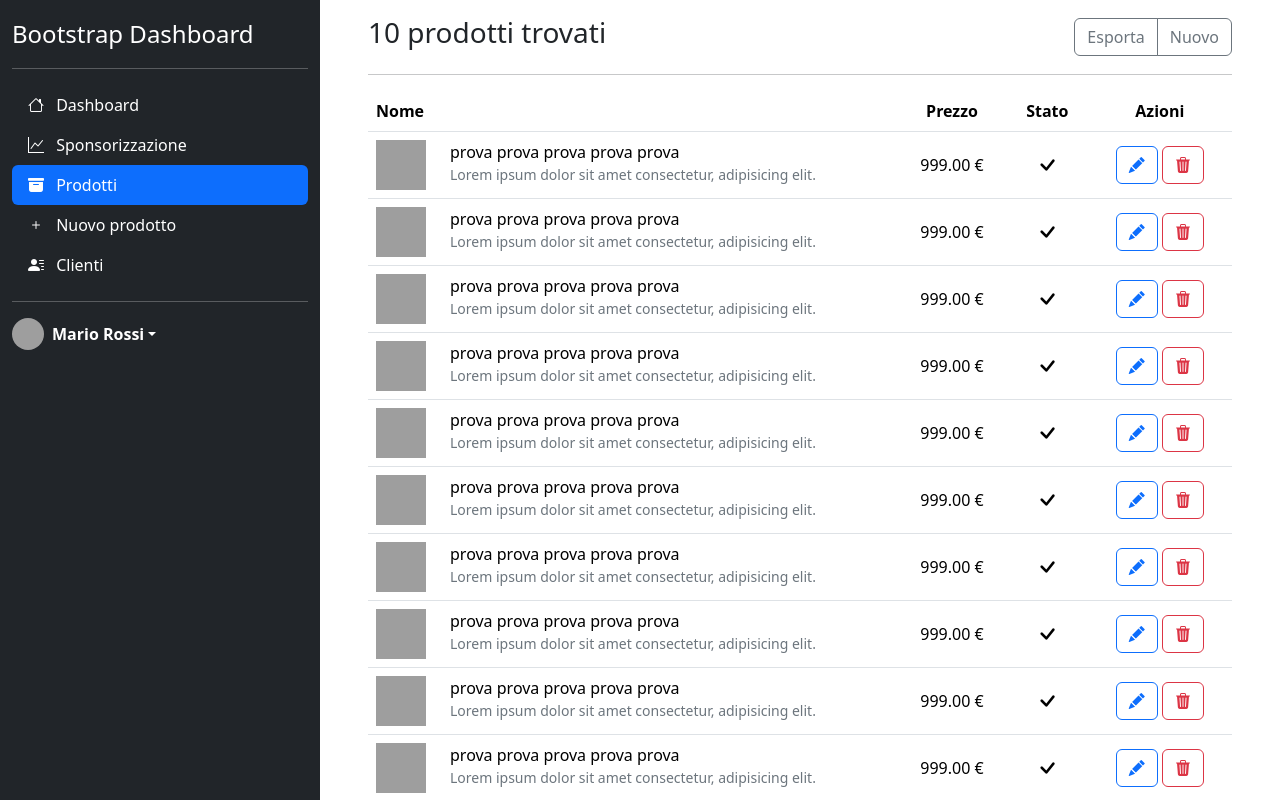
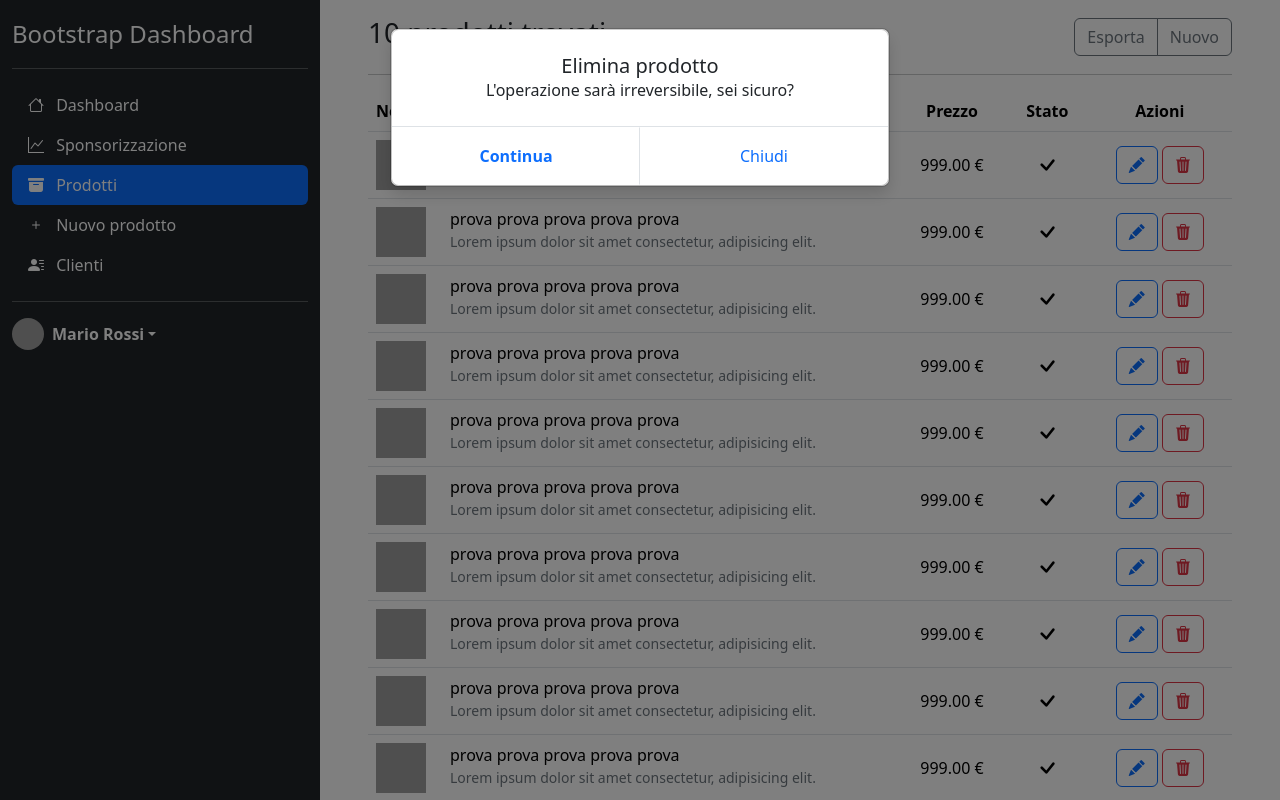
Before and after one commit to LucaElisio/html-css-bootstrap-dashboard, a plain HTML site: page index.html in a window 1280 px wide. Both pictures are taken after a click on the button 1182 px from the left and 164 px from the top of the page. Drawn offline with nearby package versions, Linux system fonts and the light colour scheme; grey boxes are pictures that could not be loaded.

Commit message:
feat: modal to trash button (bonus)

```diff
--- a/index.html
+++ b/index.html
@@ -153,8 +153,8 @@
                             <td class="text-center">
                                 <button type="button" class="btn btn-outline-primary"><i
                                         class="bi bi-pencil-fill"></i></button>
-                                <button type="button" class="btn btn-outline-danger"><i
-                                        class="bi bi-trash3-fill"></i></button>
+                                <button type="button" class="btn btn-outline-danger" data-bs-target="#trash-modal"
+                                    data-bs-toggle="modal"><i class="bi bi-trash3-fill"></i></button>
                             </td>
                         </tr>
                         <tr>
@@ -173,8 +173,8 @@
                             <td class="text-center">
                                 <button type="button" class="btn btn-outline-primary"><i
                                         class="bi bi-pencil-fill"></i></button>
-                                <button type="button" class="btn btn-outline-danger"><i
-                                        class="bi bi-trash3-fill"></i></button>
+                                <button type="button" class="btn btn-outline-danger" data-bs-target="#trash-modal"
+                                    data-bs-toggle="modal"><i class="bi bi-trash3-fill"></i></button>
                             </td>
                         </tr>
                         <tr>
@@ -193,8 +193,8 @@
                             <td class="text-center">
                                 <button type="button" class="btn btn-outline-primary"><i
                                         class="bi bi-pencil-fill"></i></button>
-                                <button type="button" class="btn btn-outline-danger"><i
-                                        class="bi bi-trash3-fill"></i></button>
+                                <button type="button" class="btn btn-outline-danger" data-bs-target="#trash-modal"
+                                    data-bs-toggle="modal"><i class="bi bi-trash3-fill"></i></button>
                             </td>
                         </tr>
                         <tr>
@@ -213,8 +213,8 @@
                             <td class="text-center">
                                 <button type="button" class="btn btn-outline-primary"><i
                                         class="bi bi-pencil-fill"></i></button>
-                                <button type="button" class="btn btn-outline-danger"><i
-                                        class="bi bi-trash3-fill"></i></button>
+                                <button type="button" class="btn btn-outline-danger" data-bs-target="#trash-modal"
+                                    data-bs-toggle="modal"><i class="bi bi-trash3-fill"></i></button>
                             </td>
                         </tr>
                         <tr>
@@ -233,8 +233,8 @@
                             <td class="text-center">
                                 <button type="button" class="btn btn-outline-primary"><i
                                         class="bi bi-pencil-fill"></i></button>
-                                <button type="button" class="btn btn-outline-danger"><i
-                                        class="bi bi-trash3-fill"></i></button>
+                                <button type="button" class="btn btn-outline-danger" data-bs-target="#trash-modal"
+                                    data-bs-toggle="modal"><i class="bi bi-trash3-fill"></i></button>
                             </td>
                         </tr>
                         <tr>
@@ -253,8 +253,8 @@
                             <td class="text-center">
                                 <button type="button" class="btn btn-outline-primary"><i
                                         class="bi bi-pencil-fill"></i></button>
-                                <button type="button" class="btn btn-outline-danger"><i
-                                        class="bi bi-trash3-fill"></i></button>
+                                <button type="button" class="btn btn-outline-danger" data-bs-target="#trash-modal"
+                                    data-bs-toggle="modal"><i class="bi bi-trash3-fill"></i></button>
                             </td>
                         </tr>
                         <tr>
@@ -273,8 +273,8 @@
                             <td class="text-center">
                                 <button type="button" class="btn btn-outline-primary"><i
                                         class="bi bi-pencil-fill"></i></button>
-                                <button type="button" class="btn btn-outline-danger"><i
-                                        class="bi bi-trash3-fill"></i></button>
+                                <button type="button" class="btn btn-outline-danger" data-bs-target="#trash-modal"
+                                    data-bs-toggle="modal"><i class="bi bi-trash3-fill"></i></button>
                             </td>
                         </tr>
                         <tr>
@@ -293,8 +293,8 @@
                             <td class="text-center">
                                 <button type="button" class="btn btn-outline-primary"><i
                                         class="bi bi-pencil-fill"></i></button>
-                                <button type="button" class="btn btn-outline-danger"><i
-                                        class="bi bi-trash3-fill"></i></button>
+                                <button type="button" class="btn btn-outline-danger" data-bs-target="#trash-modal"
+                                    data-bs-toggle="modal"><i class="bi bi-trash3-fill"></i></button>
                             </td>
                         </tr>
                         <tr>
@@ -313,8 +313,8 @@
                             <td class="text-center">
                                 <button type="button" class="btn btn-outline-primary"><i
                                         class="bi bi-pencil-fill"></i></button>
-                                <button type="button" class="btn btn-outline-danger"><i
-                                        class="bi bi-trash3-fill"></i></button>
+                                <button type="button" class="btn btn-outline-danger" data-bs-target="#trash-modal"
+                                    data-bs-toggle="modal"><i class="bi bi-trash3-fill"></i></button>
                             </td>
                         </tr>
                         <tr>
@@ -333,8 +333,8 @@
                             <td class="text-center">
                                 <button type="button" class="btn btn-outline-primary"><i
                                         class="bi bi-pencil-fill"></i></button>
-                                <button type="button" class="btn btn-outline-danger"><i
-                                        class="bi bi-trash3-fill"></i></button>
+                                <button type="button" class="btn btn-outline-danger" data-bs-target="#trash-modal"
+                                    data-bs-toggle="modal"><i class="bi bi-trash3-fill"></i></button>
                             </td>
                         </tr>
                         <tr>
@@ -353,8 +353,8 @@
                             <td class="text-center">
                                 <button type="button" class="btn btn-outline-primary"><i
                                         class="bi bi-pencil-fill"></i></button>
-                                <button type="button" class="btn btn-outline-danger"><i
-                                        class="bi bi-trash3-fill"></i></button>
+                                <button type="button" class="btn btn-outline-danger" data-bs-target="#trash-modal"
+                                    data-bs-toggle="modal"><i class="bi bi-trash3-fill"></i></button>
                             </td>
                         </tr>
                         <tr>
@@ -373,8 +373,8 @@
                             <td class="text-center">
                                 <button type="button" class="btn btn-outline-primary"><i
                                         class="bi bi-pencil-fill"></i></button>
-                                <button type="button" class="btn btn-outline-danger"><i
-                                        class="bi bi-trash3-fill"></i></button>
+                                <button type="button" class="btn btn-outline-danger" data-bs-target="#trash-modal"
+                                    data-bs-toggle="modal"><i class="bi bi-trash3-fill"></i></button>
                             </td>
                         </tr>
                         <tr>
@@ -393,8 +393,8 @@
                             <td class="text-center">
                                 <button type="button" class="btn btn-outline-primary"><i
                                         class="bi bi-pencil-fill"></i></button>
-                                <button type="button" class="btn btn-outline-danger"><i
-                                        class="bi bi-trash3-fill"></i></button>
+                                <button type="button" class="btn btn-outline-danger" data-bs-target="#trash-modal"
+                                    data-bs-toggle="modal"><i class="bi bi-trash3-fill"></i></button>
                             </td>
                         </tr>
                         <tr>
@@ -413,30 +413,11 @@
                             <td class="text-center">
                                 <button type="button" class="btn btn-outline-primary"><i
                                         class="bi bi-pencil-fill"></i></button>
-                                <button type="button" class="btn btn-outline-danger"><i
-                                        class="bi bi-trash3-fill"></i></button>
+                                <button type="button" class="btn btn-outline-danger" data-bs-target="#trash-modal"
+                                    data-bs-toggle="modal"><i class="bi bi-trash3-fill"></i></button>
                             </td>
                         </tr>
-                        <tr>
-                            <td>
-                                <img src="https://picsum.photos/50" alt="" class="float-start me-4">
-                                <p class="mb-0">prova prova prova prova prova</p>
-                                <small class="text-secondary fw-normal d-none d-xl-table-cell">Lorem ipsum dolor sit
-                                    amet consectetur, adipisicing elit.</small>
-                            </td>
-                            <td class="text-center d-none d-sm-table-cell">
-                                999.00 €
-                            </td>
-                            <td class="text-center d-none d-md-table-cell">
-                                <i class="bi bi-check fs-3"></i>
-                            </td>
-                            <td class="text-center">
-                                <button type="button" class="btn btn-outline-primary"><i
-                                        class="bi bi-pencil-fill"></i></button>
-                                <button type="button" class="btn btn-outline-danger"><i
-                                        class="bi bi-trash3-fill"></i></button>
-                            </td>
-                        </tr>
+
                     </tbody>
                 </table>
 
@@ -448,6 +429,28 @@
         </div>
     </div>
 
+
+    <!-- Modal -->
+    <div class="modal fade" id="trash-modal" tabindex="-1" aria-labelledby="exampleModalLabel" aria-hidden="true">
+        <div class="modal-dialog">
+            <div class="modal-content">
+                <div class="modal-content rounded-3 shadow">
+                    <div class="modal-body p-4 text-center">
+                        <h5 class="mb-0">Elimina prodotto</h5>
+                        <p class="mb-0">L'operazione sarà irreversibile, sei sicuro?</p>
+                    </div>
+                    <div class="modal-footer flex-nowrap p-0">
+                        <button type="button"
+                            class="btn btn-lg btn-link fs-6 text-decoration-none col-6 py-3 m-0 rounded-0 border-end"><strong>Continua</strong></button>
+                        <button type="button"
+                            class="btn btn-lg btn-link fs-6 text-decoration-none col-6 py-3 m-0 rounded-0"
+                            data-bs-dismiss="modal">Chiudi</button>
+                    </div>
+                </div>
+            </div>
+        </div>
+    </div>
+
 </body>
 
 </html>
```
